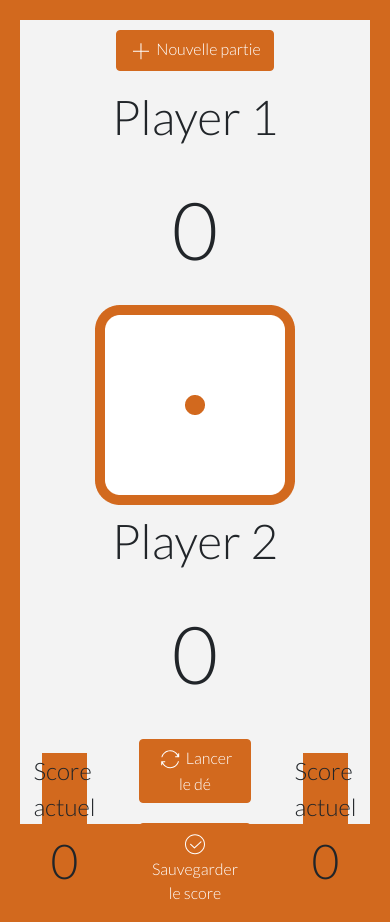
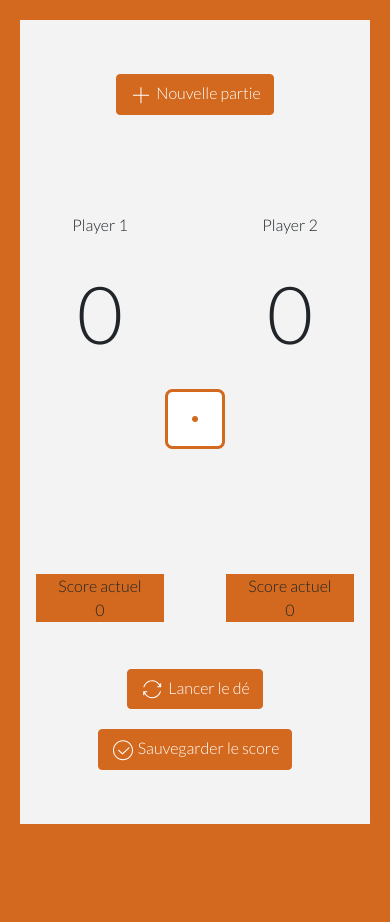
Before and after one commit to SVG-1337/jeu-de-des, a plain HTML site: page src/app/game.html in a window 390 px wide. After the commit the page ends 844 px from the top, so only its background shows below. Drawn offline with nearby package versions, Linux system fonts and the light colour scheme.

Commit message:
add responsive for mobile

```diff
--- a/src/app/game.html
+++ b/src/app/game.html
@@ -25,7 +25,7 @@
                 <p id="global-score-joueur-1">0</p>
             </div>
             <div class="col d-flex align-items-center justify-content-center flex-column">
-                <img id="resultatLance" src="../images/1.png">
+                <img id="resultatLance" class="img-fluid" src="../images/1.png">
             </div>
             <div class="col d-flex align-items-center justify-content-center flex-column">
                 <p class="nomJoueur">Player 2 <span id="joueur2Actif"></span> </p>
--- a/src/app/style/custom.css
+++ b/src/app/style/custom.css
@@ -66,3 +66,53 @@ button {
     font-size: 3em;
     margin: 0;
 }
+
+@media screen and (max-width: 640px) {
+    .nomJoueur,
+    .scoreRound p:last-of-type,
+    .scoreRound p:first-of-type {
+        font-size: 1em;
+    }
+    .scoreRound {
+        width: 80%;
+    }
+    img#resultatLance {
+        height: 60px;
+    }
+   div.row:nth-child(2) {
+    display: grid;
+    grid-template-columns: 1fr 1fr;
+    grid-template-rows: 1fr auto;
+   }
+   div.row:nth-child(2) div.col:first-of-type {
+    grid-row: 1/2;
+    grid-column: 1/2;
+   }
+   div.row:nth-child(2) div.col:nth-child(2) {
+    grid-row: 2/3;
+    grid-column: 1/3;
+   }
+   div.row:nth-child(2) div.col:last-of-type {
+    grid-row: 1/2;
+    grid-column: 2/3;
+   }
+   div.row:last-of-type {
+    display: grid;
+    grid-template-rows: 1fr 1fr;
+    grid-template-columns: 1fr 1fr;
+   }
+   div.row:last-of-type div.col:first-of-type {
+    grid-row: 1/2;
+    grid-column: 1/2;
+   }
+   div.row:last-of-type div.col:nth-child(2) {
+    grid-row: 2/3;
+    grid-column: 1/3;
+   }
+   div.row:last-of-type div.col:last-of-type {
+    grid-row: 1/2;
+    grid-column: 2/3;
+   }
+
+
+}
```
